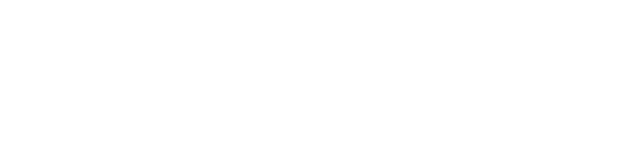
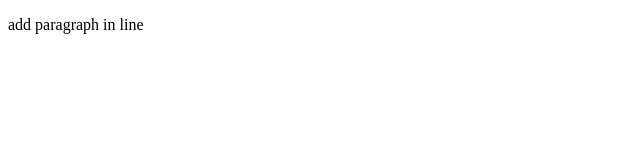
Before and after one commit to RobsonBerghman/projetoteste, a plain HTML site: page index.html in a window 1280 px wide. Shown: the whole page, without its empty margins (0-640 px from the left). Drawn offline with Linux system fonts and the light colour scheme.

Commit message:
Adicionando paragrafo no meu codigo

```diff
--- a/index.html
+++ b/index.html
@@ -7,6 +7,6 @@
     <title>Projeto Teste</title>
 </head>
 <body>
-
+    <p>add paragraph in line</p>
 </body>
 </html>
```
